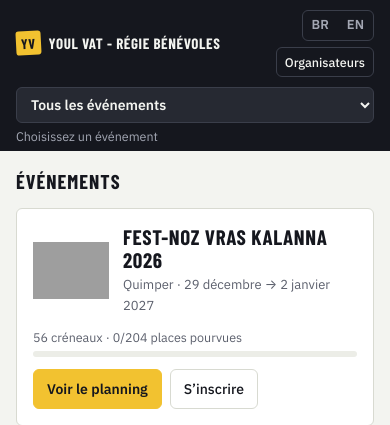
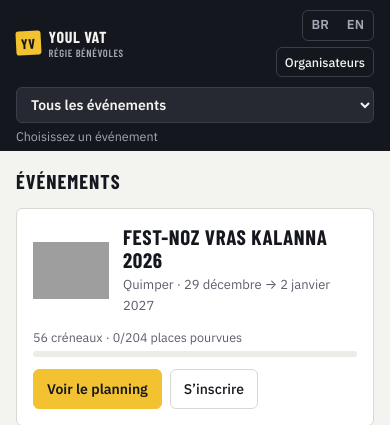
Before and after one commit to breizhwave/youlvat, a PHP site: page /index.php in a window 390 px wide. Shown: the top 425 px of the page. Run offline with PHP 8.4, Linux system fonts and the light colour scheme; some web fonts are replaced; grey boxes are pictures that could not be loaded.

Commit message:
Titre sur deux lignes ; protéger database/ et data/ contre le téléchargement
- En-tête : « YOUL VAT » puis « Régie Bénévoles » en plus petit, sur les trois pages.
- database/ : .htaccess (Require all denied) et index.php vide, comme data/.
- protect_dir() (lib/db.php) recrée data/.htaccess et data/index.php s'ils manquent.

Co-Authored-By: Claude Opus 5.5 <noreply@anthropic.com>

```diff
--- a/assets/app.css
+++ b/assets/app.css
@@ -29,7 +29,8 @@ button,select,input,textarea{font:inherit;color:inherit}
 @media (max-width:980px){.band-in{grid-template-columns:1fr auto;grid-template-areas:"brand actions" "center center"}.band-in>.evcenter{justify-content:flex-start}}
 .brand{display:flex;align-items:center;gap:12px;min-width:0}
 .mark{font-family:var(--f-display);font-weight:800;font-size:18px;background:var(--accent);color:var(--accent-ink);padding:4px 7px 2px;border-radius:3px;letter-spacing:.04em;transform:rotate(-3deg)}
-.brand-t{font-family:var(--f-display);font-weight:700;font-size:22px;letter-spacing:.06em;text-transform:uppercase;line-height:1}
+.brand-t{font-family:var(--f-display);font-weight:700;font-size:22px;letter-spacing:.06em;text-transform:uppercase;line-height:1;display:flex;flex-direction:column;gap:3px}
+.brand-t small{font-size:13px;font-weight:600;letter-spacing:.1em;color:var(--band-muted)}
 .brand-s{color:var(--band-muted);font-size:12.5px}
 a.mark{text-decoration:none}
 .brand-b{min-width:0;display:flex;flex-direction:column;gap:4px}
@@ -193,7 +194,8 @@ body.ro .adm{display:none!important}
   /* titre réduit, boutons en haut à droite, événement en dessous */
   .band-in{grid-template-columns:minmax(150px,1fr) auto;grid-template-areas:"brand actions" "center center";gap:10px 8px}
   .brand{gap:8px}
-  .brand-t{font-size:15px;letter-spacing:.04em;line-height:1.15}
+  .brand-t{font-size:16px;letter-spacing:.04em;line-height:1.05;gap:2px}
+  .brand-t small{font-size:10.5px;letter-spacing:.06em}
   .mark{font-size:14px;padding:3px 5px 1px}
   .band-in>.evpick{justify-content:flex-end;flex-wrap:wrap;gap:6px} /* passe sur 2 lignes si trop de boutons (ex. inscription, contact en breton) */
   .evpick .btn.sm{padding:5px 8px;font-size:12.5px}
--- a/assets/i18n.js
+++ b/assets/i18n.js
@@ -17,7 +17,6 @@ document.documentElement.lang=lang;
 
 const BR={
 /* en-tête, navigation */
-"YOUL VAT - Régie Bénévoles":"YOUL VAT - Merañ ar skoazellerien",
 "Régie Bénévoles":"Merañ ar skoazellerien",
 "Inscription bénévoles":"Enskrivadur ar skoazellerien",
 "Tous les événements":"An holl zarvoudoù",
@@ -350,7 +349,6 @@ const BR={
 /* English: same French keys. Keep it in sync with BR. */
 const EN={
 /* en-tête, navigation */
-"YOUL VAT - Régie Bénévoles":"YOUL VAT - Volunteer Manager",
 "Régie Bénévoles":"Volunteer Manager",
 "Inscription bénévoles":"Volunteer sign-up",
 "Tous les événements":"All events",
--- a/contact.php
+++ b/contact.php
@@ -24,7 +24,7 @@ header('Content-Type: text/html; charset=utf-8');
   <div class="wrap band-in">
     <div class="brand">
       <a class="mark" href="./" title="Tous les événements" data-i18n-title="Tous les événements">YV</a>
-      <div class="brand-t" data-i18n="YOUL VAT - Régie Bénévoles">YOUL VAT - Régie Bénévoles</div>
+      <div class="brand-t">YOUL VAT<small data-i18n="Régie Bénévoles">Régie Bénévoles</small></div>
     </div>
     <div class="evcenter">
       <img id="evImg" class="evimg" alt="" hidden>
--- /dev/null
+++ b/database/index.php
@@ -0,0 +1 @@
+<?php
--- a/index.php
+++ b/index.php
@@ -28,7 +28,7 @@ header('Content-Type: text/html; charset=utf-8');
   <div class="wrap band-in">
     <div class="brand">
       <a class="mark" href="./" title="Tous les événements" data-i18n-title="Tous les événements">YV</a>
-      <div class="brand-t" data-i18n="YOUL VAT - Régie Bénévoles">YOUL VAT - Régie Bénévoles</div>
+      <div class="brand-t">YOUL VAT<small data-i18n="Régie Bénévoles">Régie Bénévoles</small></div>
     </div>
     <div class="evcenter">
       <img id="evImg" class="evimg" alt="" hidden>
--- a/inscription.php
+++ b/inscription.php
@@ -23,7 +23,7 @@ header('Content-Type: text/html; charset=utf-8');
   <div class="wrap band-in">
     <div class="brand">
       <a class="mark" href="./" title="Tous les événements" data-i18n-title="Tous les événements">YV</a>
-      <div class="brand-t" data-i18n="YOUL VAT - Régie Bénévoles">YOUL VAT - Régie Bénévoles</div>
+      <div class="brand-t">YOUL VAT<small data-i18n="Régie Bénévoles">Régie Bénévoles</small></div>
     </div>
     <div class="evcenter">
       <img id="evImg" class="evimg" alt="" hidden>
--- a/lib/db.php
+++ b/lib/db.php
@@ -9,6 +9,14 @@ function config(): array
 }
 
 class DbSetupError extends RuntimeException {}
+
+// Interdit le téléchargement direct du dossier (base SQLite) : recrée .htaccess et index.php s'ils manquent.
+function protect_dir(string $dir): void
+{
+    $ht = "<IfModule mod_authz_core.c>\n  Require all denied\n</IfModule>\n<IfModule !mod_authz_core.c>\n  Order allow,deny\n  Deny from all\n</IfModule>\n";
+    if (!is_file("$dir/.htaccess")) @file_put_contents("$dir/.htaccess", $ht);
+    if (!is_file("$dir/index.php")) @file_put_contents("$dir/index.php", "<?php\n");
+}
 
 function db(): PDO
 {
@@ -32,6 +40,7 @@ function db(): PDO
             throw new DbSetupError("Le dossier data/ n'est pas inscriptible par PHP. Donnez-lui les droits d'écriture (chmod 775 ou 777 selon l'hébergeur).");
         }
         $fresh = !file_exists($file) || filesize($file) === 0;
+        protect_dir($dir);
     }
 
     $pdo = new PDO($cfg['dsn'], $cfg['db_user'], $cfg['db_pass'], [
```
Also changed, not shown: CLAUDE.md (+1 -1 lines), database/.htaccess (added).
